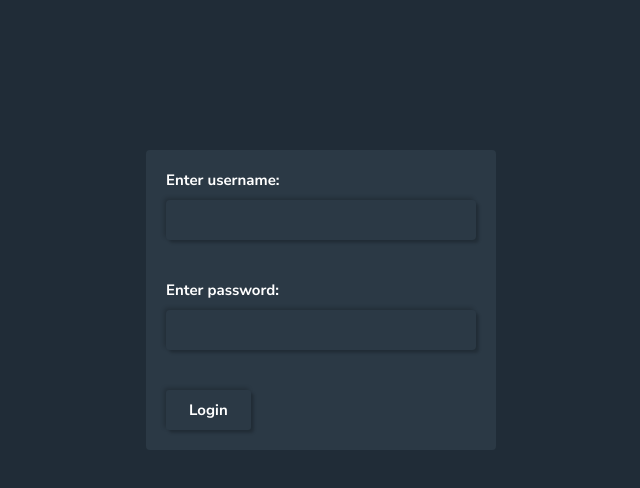
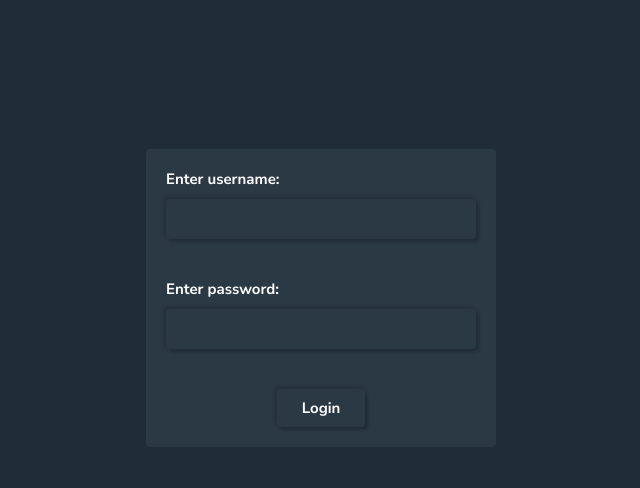
Before and after one commit to AbdulSamadCodes/Rest-countries-API-Project, a React (Vite) app: page / in a window 1280 px wide. Shown: the top 488 px of the page, without its empty margins (319-959 px from the left). Built offline with nearby package versions, Linux system fonts and the light colour scheme.

Commit message:
Login page design completed

```diff
--- a/src/Components/Login_Page.jsx
+++ b/src/Components/Login_Page.jsx
@@ -43,7 +43,7 @@ function LoginPage() {
         <Input id='password'/>
       </div>
 
-    <Button classes='login-btn fw-bold shadow-dark' text='Login'/>
+    <Button classes='login-btn fw-bold shadow-dark mx-auto' text='Login'/>
 
     </StyledLoginPage>
   )
--- a/src/Components/StyledComponents/Button.jsx
+++ b/src/Components/StyledComponents/Button.jsx
@@ -5,7 +5,7 @@ const StyledButton = styled.button`
   & {
      display: grid;
      place-content: center;
-     padding:1rem 2.3rem;
+     padding:0.9rem 2.5rem;
      width:max-content;
      border-radius:0.3rem;
   }
--- a/src/Components/StyledComponents/GlobalStyle.jsx
+++ b/src/Components/StyledComponents/GlobalStyle.jsx
@@ -106,6 +106,10 @@ const GlobalStyle = createGlobalStyle`
      box-shadow : var(--shadow-dark);
    }
 
+    .mx-auto {
+      margin-inline:auto;
+    }
+
     .component {
       background-color:var(--bg-component);
     }
```
Lines whose indentation alone changed are shown as unchanged.
